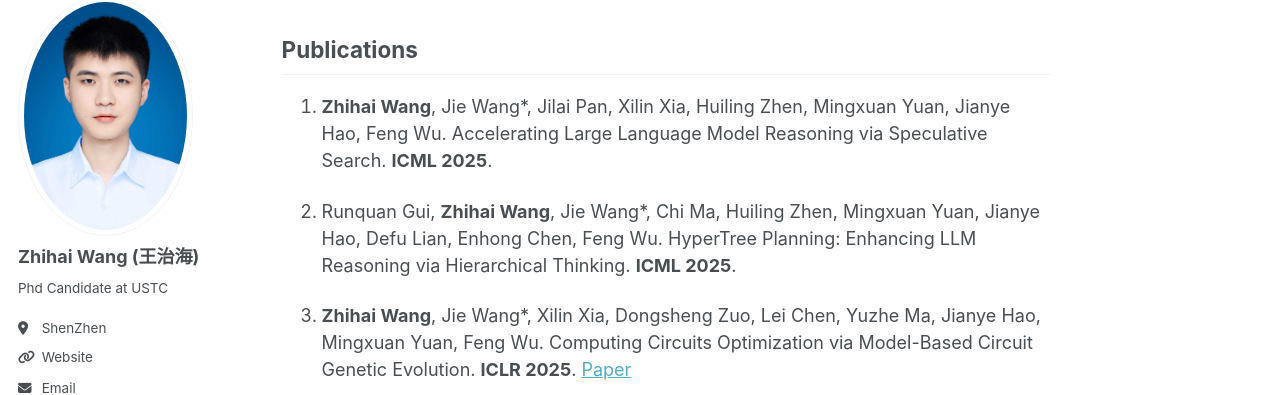
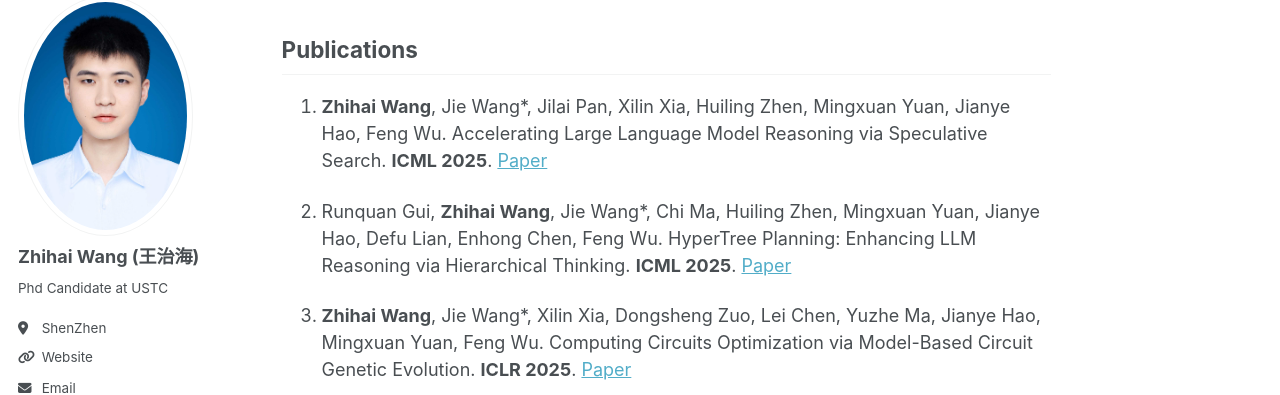
Before and after one commit to zhihaiwangx/zhihaiwangx.github.io, a Jekyll site: the page built from _pages/about.md, in a window 1280 px wide and 900 px high, scrolled down 964 px. Shown: the part 110-505 px from the top of the window. Built offline with Jekyll 4.4.1, drawn with Linux system fonts in a browser that asks for light colours; some web fonts are replaced.

Commit message:
update paper

```diff
--- a/_pages/about.md
+++ b/_pages/about.md
@@ -35,9 +35,9 @@ Research
 Publications
 ------
 
-1. **Zhihai Wang**, Jie Wang*, Jilai Pan, Xilin Xia, Huiling Zhen, Mingxuan Yuan, Jianye Hao, Feng Wu. Accelerating Large Language Model Reasoning via Speculative Search. **ICML 2025**.
+1. **Zhihai Wang**, Jie Wang*, Jilai Pan, Xilin Xia, Huiling Zhen, Mingxuan Yuan, Jianye Hao, Feng Wu. Accelerating Large Language Model Reasoning via Speculative Search. **ICML 2025**. [Paper](https://arxiv.org/pdf/2505.02865)
 
-1. Runquan Gui, **Zhihai Wang**, Jie Wang*, Chi Ma, Huiling Zhen, Mingxuan Yuan, Jianye Hao, Defu Lian, Enhong Chen, Feng Wu. HyperTree Planning: Enhancing LLM Reasoning via Hierarchical Thinking. **ICML 2025**.
+1. Runquan Gui, **Zhihai Wang**, Jie Wang*, Chi Ma, Huiling Zhen, Mingxuan Yuan, Jianye Hao, Defu Lian, Enhong Chen, Feng Wu. HyperTree Planning: Enhancing LLM Reasoning via Hierarchical Thinking. **ICML 2025**. [Paper](https://arxiv.org/pdf/2505.02322)
 
 1. **Zhihai Wang**, Jie Wang*, Xilin Xia, Dongsheng Zuo, Lei Chen, Yuzhe Ma, Jianye Hao, Mingxuan Yuan, Feng Wu. Computing Circuits Optimization via Model-Based Circuit Genetic Evolution. **ICLR 2025**. [Paper](https://openreview.net/pdf?id=KWH4UIoQKS)
 
```
